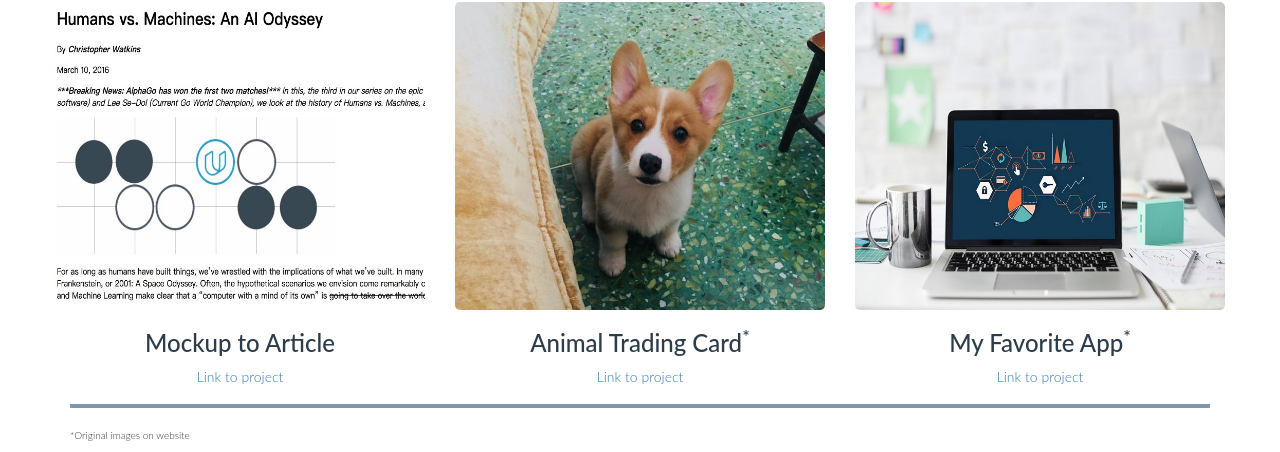
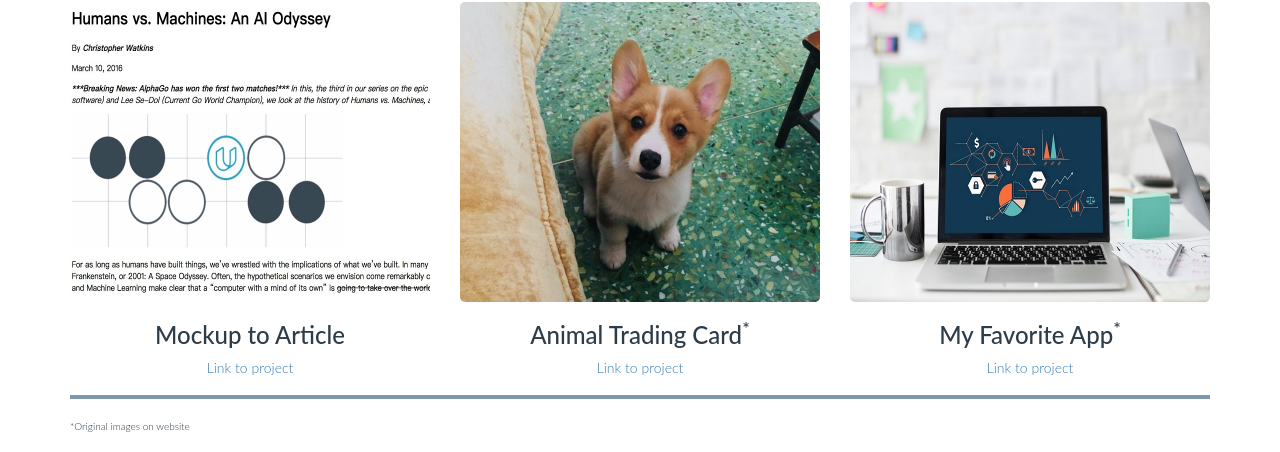
Before and after one commit to Dimple-Mun/udacity-my-portfolio, a plain HTML site: page index.html in a window 1280 px wide. Shown: the part 582-1034 px from the top of the page. Drawn offline with Linux system fonts and the light colour scheme; files that its build step writes are made by us from their sources; a web font is replaced by a local one.

Commit message:
fix: Add missed definition of grid's row

```diff
--- a/index.html
+++ b/index.html
@@ -36,10 +36,12 @@
           </div>
         </div>
       </header>
-      <section class="row">
-        <div class="col-md-12">
-          <img src="images/window-mini.jpg" alt="code for front-end development" class="img-responsive">
-          <p class="reference">Original image on Pexels: <a href="https://www.pexels.com/photo/business-code-coding-computer-270632/">link</a></p>
+      <section>
+        <div class="row">
+          <div class="col-md-12">
+            <img src="images/window-mini.jpg" alt="code for front-end development" class="img-responsive">
+            <p class="reference">Original image on Pexels: <a href="https://www.pexels.com/photo/business-code-coding-computer-270632/">link</a></p>
+          </div>
         </div>
         <div class="row">
           <div class="col-md-12">
@@ -47,21 +49,21 @@
           </div>
         </div>
         <div class="row text-center">
-          <figure class="col-md-4">
+          <div class="col-md-4">
             <img src="images/featured-work-1.jpg" alt="snapshot of mockup-to-artical project" class="img-responsive" data-toggle="modal" data-target="#project1">
             <h3>Mockup to Article</h3>
             <p><a href="http://github.com/" target="_blank">Link to project</a></p>
-          </figure>
-          <figure class="col-md-4">
+          </div>
+          <div class="col-md-4">
             <img src="images/featured-work-2.jpg" alt="snapshot of animal-trading-card project" class="img-responsive" data-toggle="modal" data-target="#project2">
             <h3>Animal Trading Card<sup>*</sup></h3>
             <p><a href="http://github.com/" target="_blank">Link to project</a></p>
-          </figure>
-          <figure class="col-md-4">
+          </div>
+          <div class="col-md-4">
             <img src="images/featured-work-3.jpg" alt="snapshot of my-favorite-app project" class="img-responsive">
             <h3>My Favorite App<sup>*</sup></h3>
             <p><a href="http://github.com/" target="_blank">Link to project</a></p>
-          </figure>
+          </div>
         </div>
       </section>
       <footer>
@@ -70,8 +72,10 @@
             <hr>
           </div>
         </div>
-        <div class="col-md-12 row text-left reference footer">
-          <p>*Original images on website</p>
+        <div class="row">
+          <div class="col-md-12 text-left reference footer">
+            <p>*Original images on website</p>
+          </div>
         </div>
       </footer>
     </article>
```
